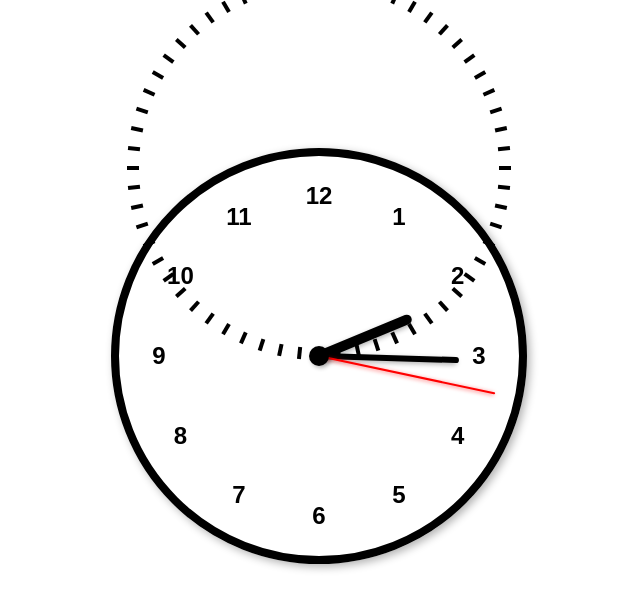
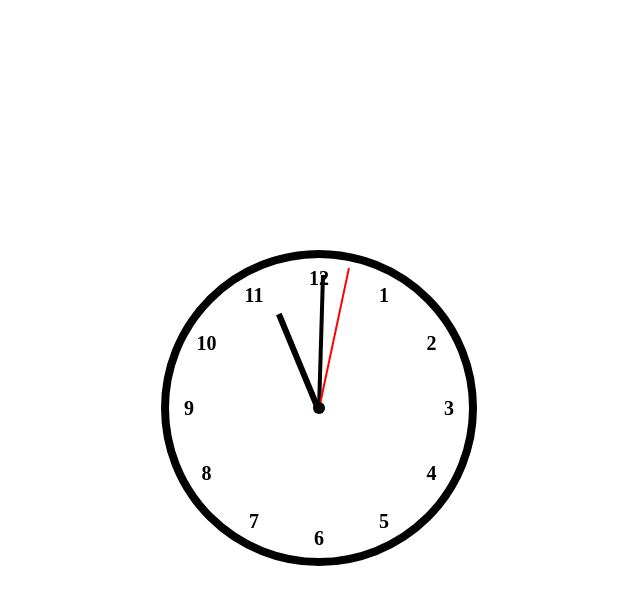
Before and after one commit to hirotodevl/ando-clock2, a plain HTML site: page index.html in a window 1280 px wide. Shown: the top 591 px of the page, without its empty margins (321-961 px from the left). Drawn offline with Linux system fonts and the light colour scheme.

Commit message:
Update index.html

```diff
--- a/index.html
+++ b/index.html
@@ -2,151 +2,115 @@
 <html lang="ja">
 <head>
   <meta charset="UTF-8">
-  <title>アナログ＋デジタル時計</title>
+  <title>アナログ時計</title>
   <style>
     body {
       display: flex;
       justify-content: center;
       align-items: center;
-      flex-direction: column;
       height: 100vh;
-      margin: 0;
       background: white;
-      font-family: "Yu Gothic", "Hiragino Kaku Gothic ProN", "Meiryo", sans-serif;
-      font-weight: bold;
-      color: black;
     }
 
-    #clock {
-      width: 400px;
-      height: 400px;
+    .clock {
+      width: 300px;
+      height: 300px;
       border: 8px solid black;
       border-radius: 50%;
       position: relative;
-      box-shadow: 3px 3px 8px rgba(0,0,0,0.3);
+      background: white;
     }
 
-    /* 針 */
+    /* 針の共通設定 */
     .hand {
       position: absolute;
-      bottom: 50%;
-      left: 50%;
-      transform-origin: bottom center;
-      transform: translateX(-50%) rotate(0deg);
+      width: 50%;
+      height: 2px;
       background: black;
-      box-shadow: 2px 2px 5px rgba(0,0,0,0.3);
+      top: 50%;
+      transform-origin: 100%;
+      transform: rotate(90deg);
+      transition: transform 0.05s linear;
     }
 
-    .hour { width: 10px; height: 100px; border-radius: 5px; }
-    .minute { width: 6px; height: 140px; border-radius: 3px; }
-    .second {
-      width: 2px;
-      height: 180px;
-      background: red;
-      border-radius: 1px;
-      box-shadow: 1px 1px 4px rgba(255,0,0,0.6);
+    .hour {
+      height: 6px;
+      width: 35%;
+      left: 15%;
     }
 
-    #center {
-      position: absolute;
-      width: 20px;
-      height: 20px;
+    .minute {
+      height: 4px;
+      width: 45%;
+      left: 5%;
+    }
+
+    .second {
+      height: 2px;
+      background: red;
+      width: 48%;
+      left: 2%;
+    }
+
+    /* 中心の丸 */
+    .center {
+      width: 12px;
+      height: 12px;
       background: black;
       border-radius: 50%;
+      position: absolute;
       top: 50%;
       left: 50%;
       transform: translate(-50%, -50%);
-      box-shadow: 2px 2px 4px rgba(0,0,0,0.3);
     }
 
-    /* 数字と目盛り */
+    /* 数字 */
     .number {
       position: absolute;
+      font-size: 20px;
+      font-weight: bold;
+      color: black;
       transform: translate(-50%, -50%);
-      font-size: 1.5rem;
-    }
-
-    .minute-tick {
-      position: absolute;
-      width: 4px;
-      height: 12px;
-      background: black;
-      top: 0;
-      left: 50%;
-      transform-origin: bottom center;
-    }
-
-    #digital {
-      margin-top: 30px;
-      font-size: 2.5rem;
-      text-shadow: 2px 2px 5px rgba(0,0,0,0.3);
     }
   </style>
 </head>
 <body>
-  <div id="clock"></div>
-  <div id="digital"></div>
+  <div class="clock" id="clock">
+    <div class="hand hour" id="hour"></div>
+    <div class="hand minute" id="minute"></div>
+    <div class="hand second" id="second"></div>
+    <div class="center"></div>
+  </div>
 
   <script>
+    // 数字の配置
     const clock = document.getElementById('clock');
-
-    // 数字配置
     for (let i = 1; i <= 12; i++) {
       const number = document.createElement('div');
       number.className = 'number';
-      number.textContent = i;
-      const angle = (i * 30) * Math.PI / 180;
-      const radius = 160;
-      number.style.left = `${200 + radius * Math.sin(angle)}px`;
-      number.style.top = `${200 - radius * Math.cos(angle)}px`;
+      number.innerText = i;
+      const angle = (i - 3) * (Math.PI * 2) / 12; // 3時方向を基準
+      const radius = 130;
+      const x = 150 + radius * Math.cos(angle);
+      const y = 150 + radius * Math.sin(angle);
+      number.style.left = `${x}px`;
+      number.style.top = `${y}px`;
       clock.appendChild(number);
     }
 
-    // 分目盛り
-    for (let i = 0; i < 60; i++) {
-      const tick = document.createElement('div');
-      tick.className = 'minute-tick';
-      tick.style.transform = `translateX(-50%) rotate(${i * 6}deg) translateY(-180px)`;
-      clock.appendChild(tick);
-    }
-
-    // 針を追加
-    ['hour','minute','second'].forEach(id=>{
-      const hand = document.createElement('div');
-      hand.className = 'hand ' + id;
-      hand.id = id;
-      clock.appendChild(hand);
-    });
-
-    // 中心点
-    const center = document.createElement('div');
-    center.id = 'center';
-    clock.appendChild(center);
-
     function updateClock() {
       const now = new Date();
-
       const seconds = now.getSeconds();
       const minutes = now.getMinutes();
       const hours = now.getHours();
 
-      const secondDeg = seconds * 6;
-      const minuteDeg = minutes * 6 + seconds * 0.1;
-      const hourDeg = (hours % 12) * 30 + minutes * 0.5;
+      const secondDeg = (seconds / 60) * 360;
+      const minuteDeg = (minutes / 60) * 360 + (seconds / 60) * 6;
+      const hourDeg = (hours / 12) * 360 + (minutes / 60) * 30;
 
-      document.getElementById("second").style.transform = `translateX(-50%) rotate(${secondDeg}deg)`;
-      document.getElementById("minute").style.transform = `translateX(-50%) rotate(${minuteDeg}deg)`;
-      document.getElementById("hour").style.transform = `translateX(-50%) rotate(${hourDeg}deg)`;
-
-      // デジタル表示
-      const year = now.getFullYear();
-      const month = String(now.getMonth() + 1).padStart(2, '0');
-      const day = String(now.getDate()).padStart(2, '0');
-      const h = String(hours).padStart(2, '0');
-      const m = String(minutes).padStart(2, '0');
-      const s = String(seconds).padStart(2, '0');
-
-      document.getElementById("digital").textContent = `${year}年${month}月${day}日 ${h}:${m}:${s}`;
+      document.getElementById('second').style.transform = `rotate(${secondDeg}deg)`;
+      document.getElementById('minute').style.transform = `rotate(${minuteDeg}deg)`;
+      document.getElementById('hour').style.transform = `rotate(${hourDeg}deg)`;
     }
 
     setInterval(updateClock, 1000);
```
